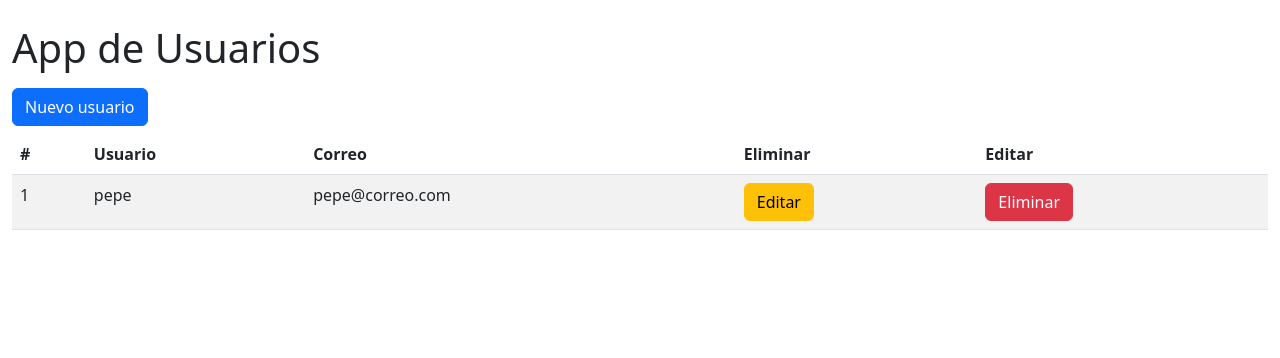
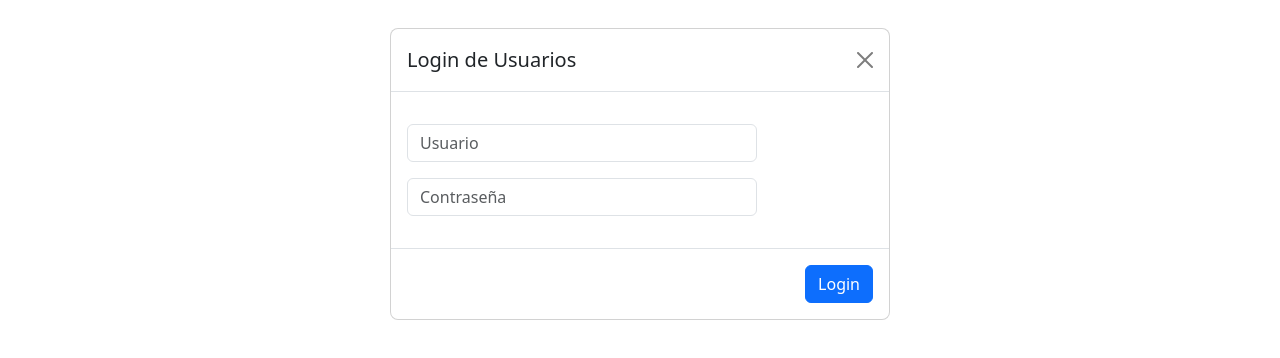
Before and after one commit to JAAL123/users-project, a React (Vite) app: page / in a window 1280 px wide. Shown: the top 358 px of the page. Built offline with nearby package versions, Linux system fonts and the light colour scheme.

Commit message:
creacion de pantalla login

```diff
--- a/src/UsersApp.jsx
+++ b/src/UsersApp.jsx
@@ -1,5 +1,5 @@
 import './Styles.css'
-import { UserForm } from './components/UserForm';
+import { LoginPage } from './auth/pages/LoginPage';
 import { USerModalForm } from './components/UserModalForm';
 import { UsersList } from './components/UsersList';
 import { useUsers } from './hooks/useUsers';
--- /dev/null
+++ b/src/auth/pages/LoginPage.jsx
@@ -0,0 +1,42 @@
+export function LoginPage() {
+
+    return (
+        <>
+            <div className="modal" style={{display:"block"}} tabindex="-1">
+                <div className="modal-dialog">
+                    <div className="modal-content">
+                        <div className="modal-header">
+                            <h5 className="modal-title">Login de Usuarios</h5>
+                            <button type="button" className="btn-close" data-bs-dismiss="modal" aria-label="Close"></button>
+                        </div>
+                        <form>
+                            <div className="modal-body">
+                                <input
+                                    type="text"
+                                    className="form-control my-3 w-75"
+                                    placeholder="Usuario"
+                                    name="user"
+                                />
+                                <input
+                                    type="password"
+                                    className="form-control my-3 w-75"
+                                    placeholder="Contraseña"
+                                    name="password"
+                                />
+                            </div>
+                            <div className="modal-footer">
+                                <button
+                                    type="submit"
+                                    className="btn btn-primary"
+                                    data-bs-dismiss="modal"
+                                >
+                                    Login
+                                </button>
+                            </div>
+                        </form>
+                    </div>
+                </div>
+            </div>
+        </>
+    )
+}
--- a/src/components/UserModalForm.jsx
+++ b/src/components/UserModalForm.jsx
@@ -8,7 +8,7 @@ export function USerModalForm({handlerAddUser, userSelected,initialUserForm,hand
                     <div className="modal-dialog" role='document'>
                         <div className="modal-content">
                             <div className="modal-header">
-                                <h5 className="modal-title">{userSelected > 0 ? 'Editar' : 'Agregar'} Usuarios</h5>
+                                <h5 className="modal-title">{userSelected.id > 0 ? 'Editar' : 'Agregar'} Usuarios</h5>
                             </div>
                             <div className="modal-body">
                                 <UserForm
--- a/src/main.jsx
+++ b/src/main.jsx
@@ -2,9 +2,10 @@ import React from 'react'
 import ReactDOM from 'react-dom/client'
 import './index.css'
 import UsersApp from './UsersApp.jsx'
+import { LoginPage } from './auth/pages/LoginPage'
 
 ReactDOM.createRoot(document.getElementById('root')).render(
   <React.StrictMode>
-    <UsersApp />
+    <LoginPage />
   </React.StrictMode>,
 )
```
